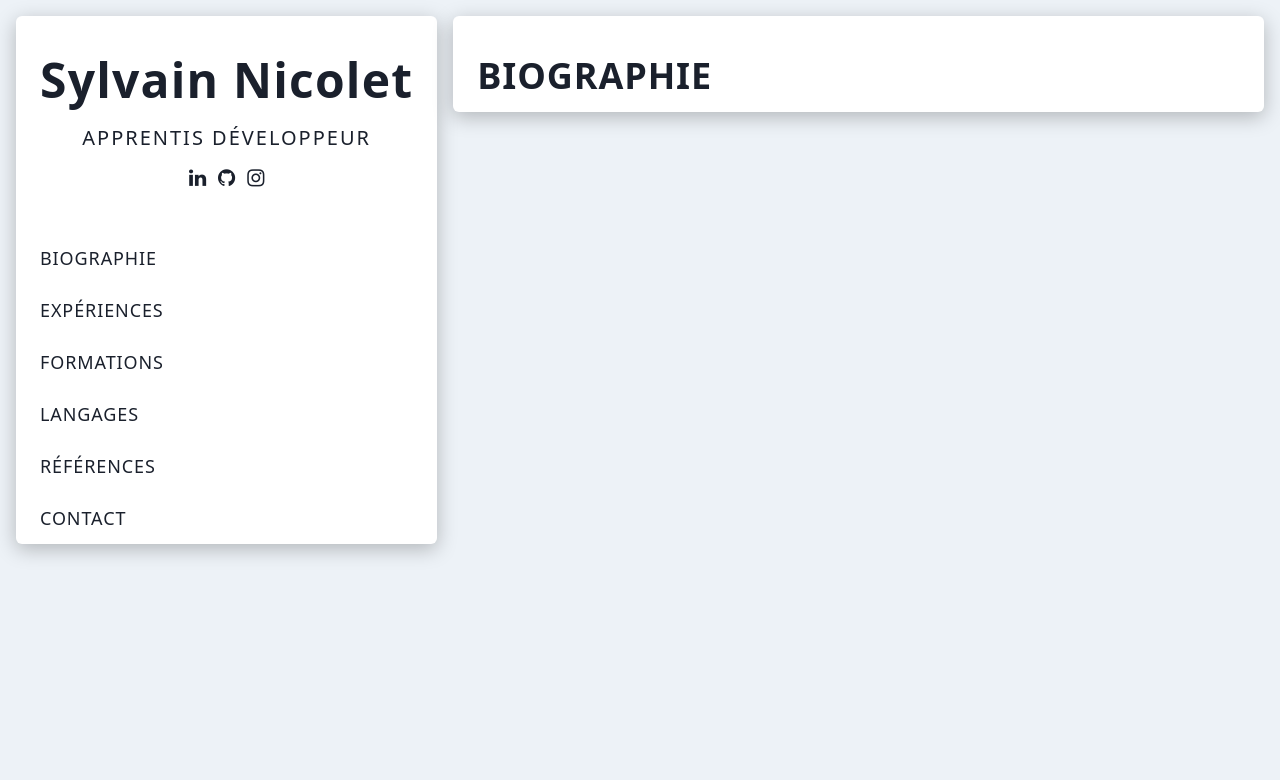
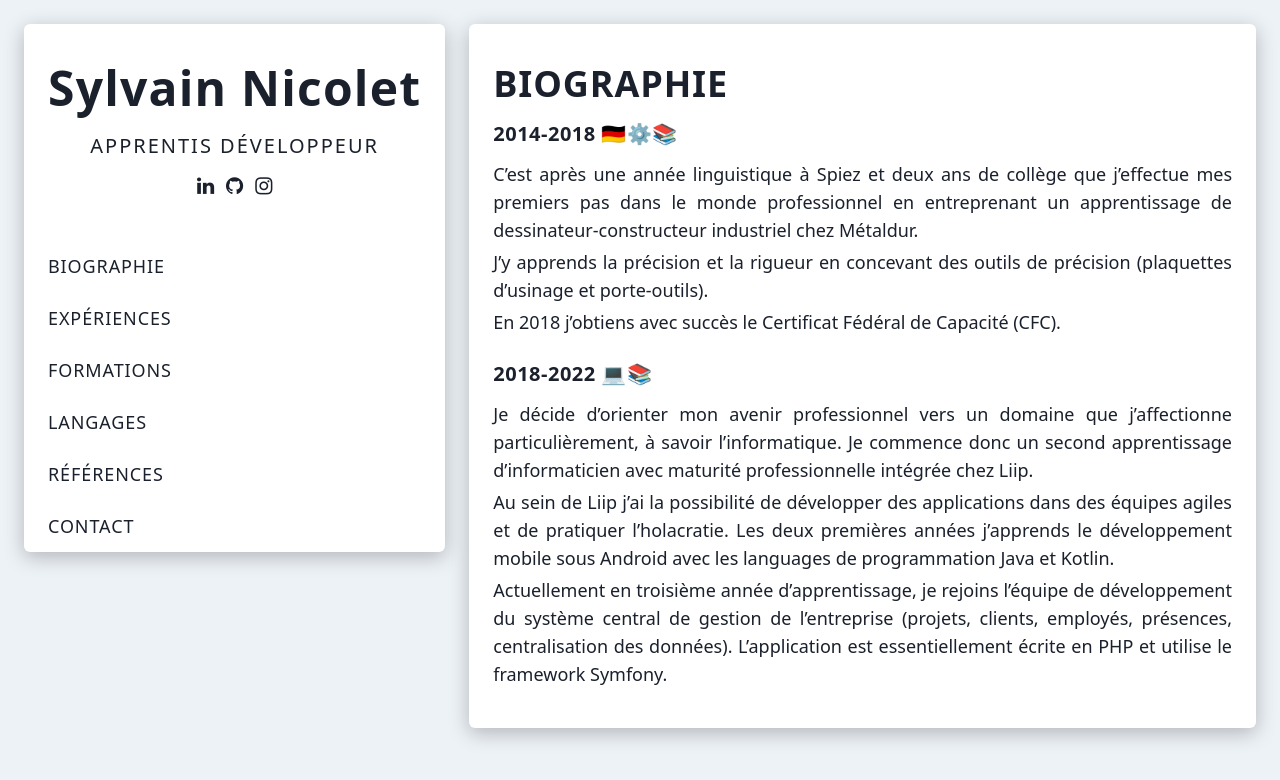
Before and after one commit to sylvainnicolet/cv-app, a Nuxt app: page /biography in a window 1280 px wide. Shown: the top 780 px of the page. Built offline with nearby package versions, Linux system fonts and the light colour scheme.

Commit message:
📝 Write Biography

```diff
--- a/app.vue
+++ b/app.vue
@@ -17,12 +17,12 @@ import Navigation from "~/components/navigation.vue";
 
 #app {
   @apply min-h-screen;
-  @apply p-4;
+  @apply p-6;
   @apply bg-lt_bg;
 }
 
 .layout {
   @apply flex flex-col lg:flex-row lg:items-start;
-  @apply space-x-0 lg:space-x-4 space-y-3 lg:space-y-0;
+  @apply space-x-0 lg:space-x-6 space-y-6 lg:space-y-0;
 }
 </style>
--- a/assets/_card.scss
+++ b/assets/_card.scss
@@ -10,6 +10,6 @@
 }
 
 .card--section {
-  @apply px-6 pt-10 pb-4;
+  @apply px-6 py-10;
   @apply w-full;
 }
--- a/assets/_typography.scss
+++ b/assets/_typography.scss
@@ -1,4 +1,14 @@
 /* Typography */
 .h1--section {
+  @apply mb-4;
   @apply text-4xl font-bold tracking-wide uppercase;
 }
+
+.h2--section {
+  @apply mb-3;
+  @apply text-xl font-bold tracking-wide uppercase;
+}
+
+p {
+  @apply text-lg text-justify;
+}
--- a/components/navigation.vue
+++ b/components/navigation.vue
@@ -45,6 +45,7 @@
 
     .fa {
       @apply text-xl;
+      @apply hover:text-lt_hover_text;
     }
   }
 
--- a/pages/biography.vue
+++ b/pages/biography.vue
@@ -1,5 +1,46 @@
 <template>
   <div class="card card--section">
     <h1 class="h1--section">Biographie</h1>
+    <div class="space-y-6">
+      <div>
+        <h2 class="h2--section">2014-2018 🇩🇪⚙️📚</h2>
+        <div class="space-y-1">
+          <p>
+            C’est après une année linguistique à Spiez et deux ans de collège que j’effectue mes premiers
+            pas dans le monde professionnel en entreprenant un apprentissage de
+            dessinateur-constructeur industriel chez Métaldur.
+          </p>
+          <p>
+            J’y apprends la précision et la rigueur en concevant des outils de précision
+            (plaquettes d’usinage et porte-outils).
+          </p>
+          <p>
+            En 2018 j’obtiens avec succès le Certificat Fédéral de Capacité (CFC).
+          </p>
+        </div>
+      </div>
+      <div>
+        <h2 class="h2--section">2018-2022 💻📚</h2>
+        <div class="space-y-1">
+          <p>
+            Je décide d’orienter mon avenir professionnel vers un domaine que j’affectionne
+            particulièrement, à savoir l’informatique.
+            Je commence donc un second apprentissage d’informaticien avec maturité professionnelle
+            intégrée chez Liip.
+          </p>
+          <p>
+            Au sein de Liip j’ai la possibilité de développer des applications dans des équipes
+            agiles et de pratiquer l’holacratie. Les deux premières années j’apprends le
+            développement mobile sous Android avec les languages de programmation Java et Kotlin.
+          </p>
+          <p>
+            Actuellement en troisième année d’apprentissage, je rejoins l’équipe de développement
+            du système central de gestion de l’entreprise (projets, clients, employés, présences,
+            centralisation des données). L’application est essentiellement écrite en PHP et
+            utilise le framework Symfony.
+          </p>
+        </div>
+      </div>
+    </div>
   </div>
 </template>
```
